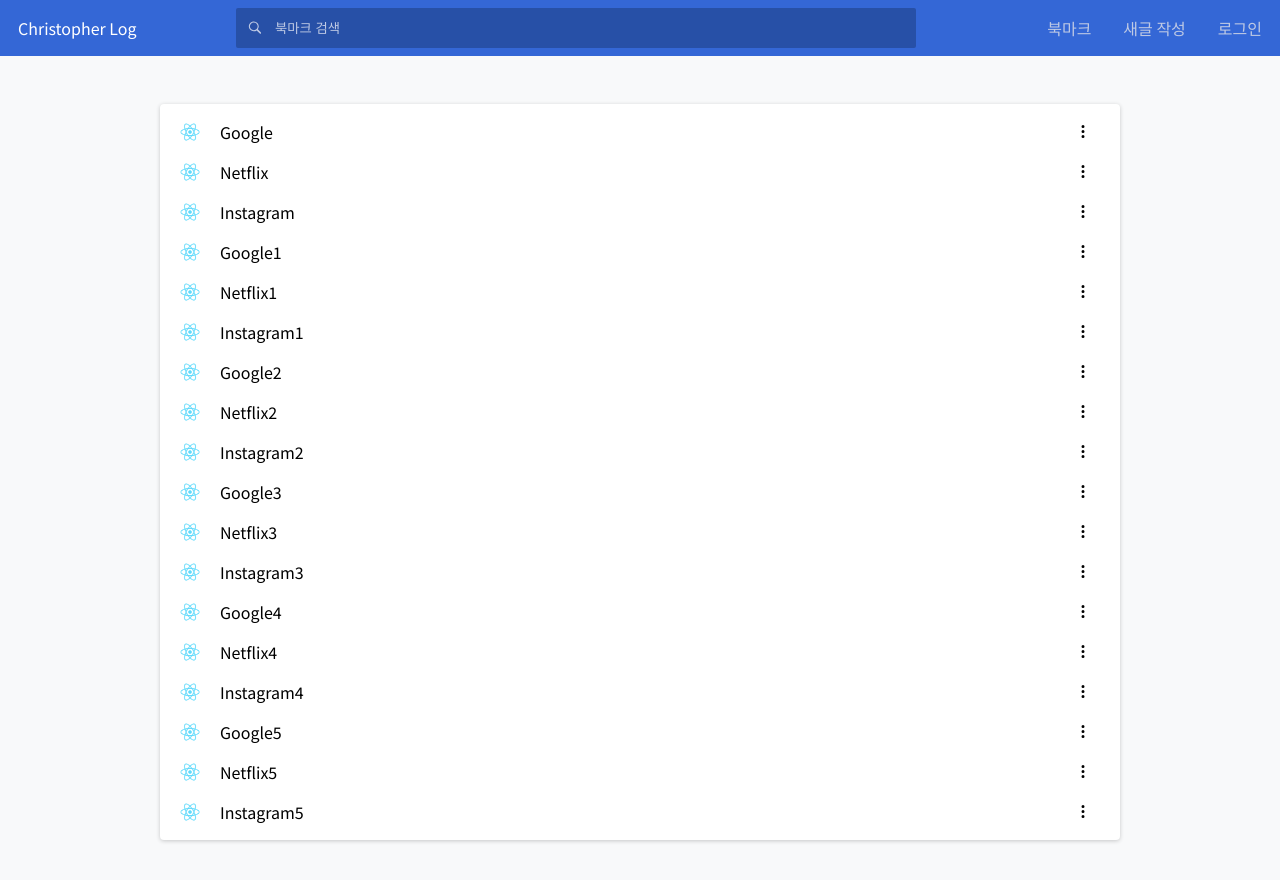
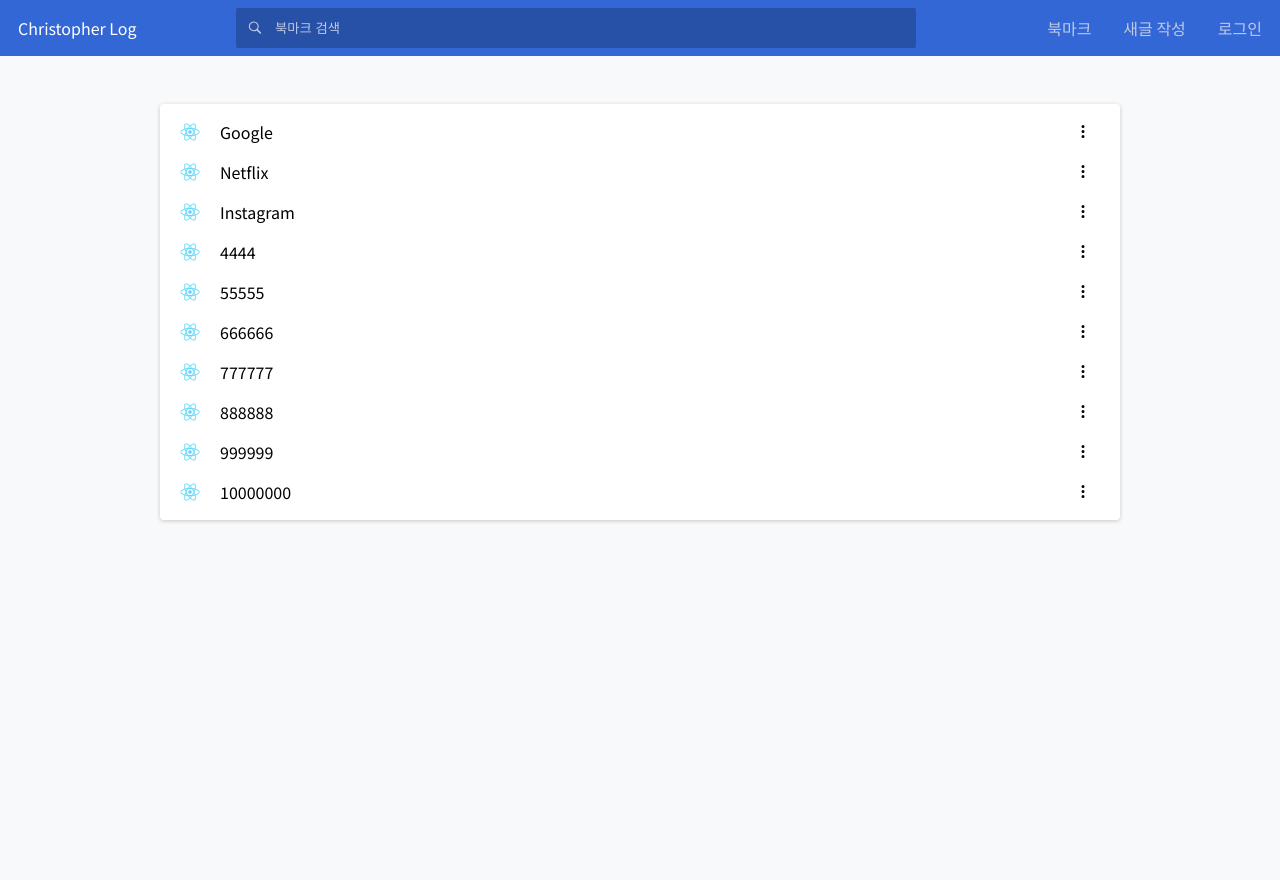
Before and after one commit to taekyeom-lee/log, a React (Create React App) app: page /bookmarks in a window 1280 px wide. Shown: the top 880 px of the page. After the commit the page ends 800 px from the top, so only its background shows below. Built offline with nearby package versions, Linux system fonts and the light colour scheme.

Commit message:
Fixing drag and drop error

```diff
--- a/src/components/bookmarks/Bookmarks.js
+++ b/src/components/bookmarks/Bookmarks.js
@@ -97,7 +97,7 @@
         ],
       })
     );
-  });
+  }, [myBookmarks]);
 
   return (
     <div
--- a/src/components/bookmarks/BookmarksItem.js
+++ b/src/components/bookmarks/BookmarksItem.js
@@ -38,10 +38,11 @@
       if (dragIndex === hoverIndex) {
         return;
       }
-      const hoverBoundingReact = ref.current?.getBoundingClientRect();
-      const hoverMiddleY = (hoverIndex.bottom - hoverBoundingReact.top) / 2;
+      const hoverBoundingRect = ref.current?.getBoundingClientRect();
+      const hoverMiddleY =
+        (hoverBoundingRect.bottom - hoverBoundingRect.top) / 2;
       const clientOffset = monitor.getClientOffset();
-      const hoverClientY = clientOffset.y - hoverBoundingReact.top;
+      const hoverClientY = clientOffset.y - hoverBoundingRect.top;
       if (dragIndex < hoverIndex && hoverClientY < hoverMiddleY) {
         return;
       }
--- a/src/data.js
+++ b/src/data.js
@@ -22,91 +22,43 @@
   {
     id: 4,
     url: 'https://www.google.com/',
-    title: 'Google1',
+    title: '4444',
     icon: icon,
   },
   {
     id: 5,
     url: 'https://www.netflix.com/',
-    title: 'Netflix1',
+    title: '55555',
     icon: icon,
   },
   {
     id: 6,
     url: 'https://www.instagram.com/',
-    title: 'Instagram1',
+    title: '666666',
     icon: icon,
   },
   {
     id: 7,
     url: 'https://www.google.com/',
-    title: 'Google2',
+    title: '777777',
     icon: icon,
   },
   {
     id: 8,
     url: 'https://www.netflix.com/',
-    title: 'Netflix2',
+    title: '888888',
     icon: icon,
   },
   {
     id: 9,
     url: 'https://www.instagram.com/',
-    title: 'Instagram2',
+    title: '999999',
     icon: icon,
   },
   {
     id: 10,
     url: 'https://www.google.com/',
-    title: 'Google3',
-    icon: icon,
-  },
-  {
-    id: 11,
-    url: 'https://www.netflix.com/',
-    title: 'Netflix3',
-    icon: icon,
-  },
-  {
-    id: 12,
-    url: 'https://www.instagram.com/',
-    title: 'Instagram3',
-    icon: icon,
-  },
-  {
-    id: 13,
-    url: 'https://www.google.com/',
-    title: 'Google4',
-    icon: icon,
-  },
-  {
-    id: 14,
-    url: 'https://www.netflix.com/',
-    title: 'Netflix4',
-    icon: icon,
-  },
-  {
-    id: 15,
-    url: 'https://www.instagram.com/',
-    title: 'Instagram4',
-    icon: icon,
-  },
-  {
-    id: 16,
-    url: 'https://www.google.com/',
-    title: 'Google5',
-    icon: icon,
-  },
-  {
-    id: 17,
-    url: 'https://www.netflix.com/',
-    title: 'Netflix5',
-    icon: icon,
-  },
-  {
-    id: 18,
-    url: 'https://www.instagram.com/',
-    title: 'Instagram5',
+    title: '10000000',
     icon: icon,
   },
 ]
```
Also changed, not shown: 1 other file (tests, documents, lock files or other folders).
